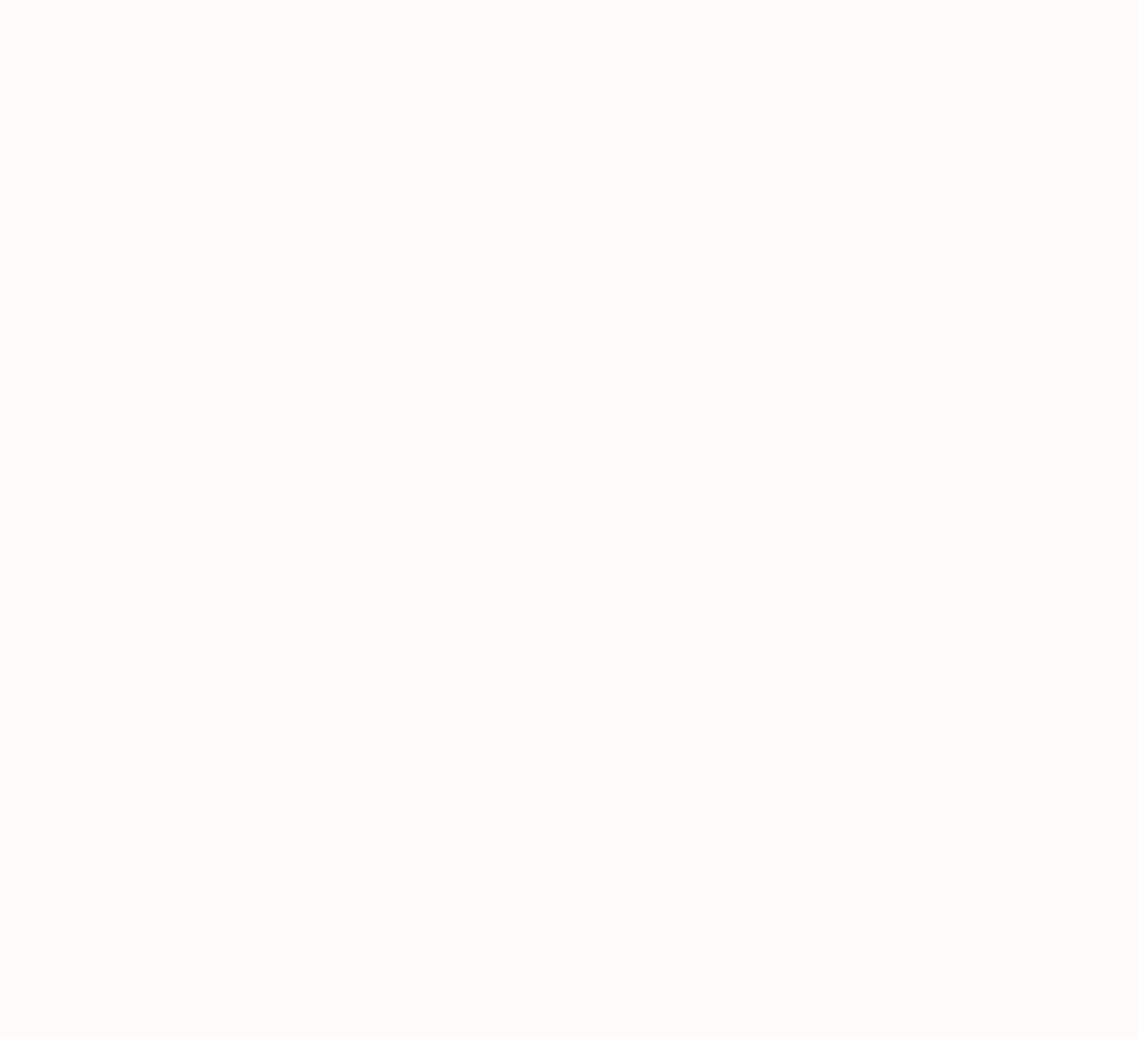
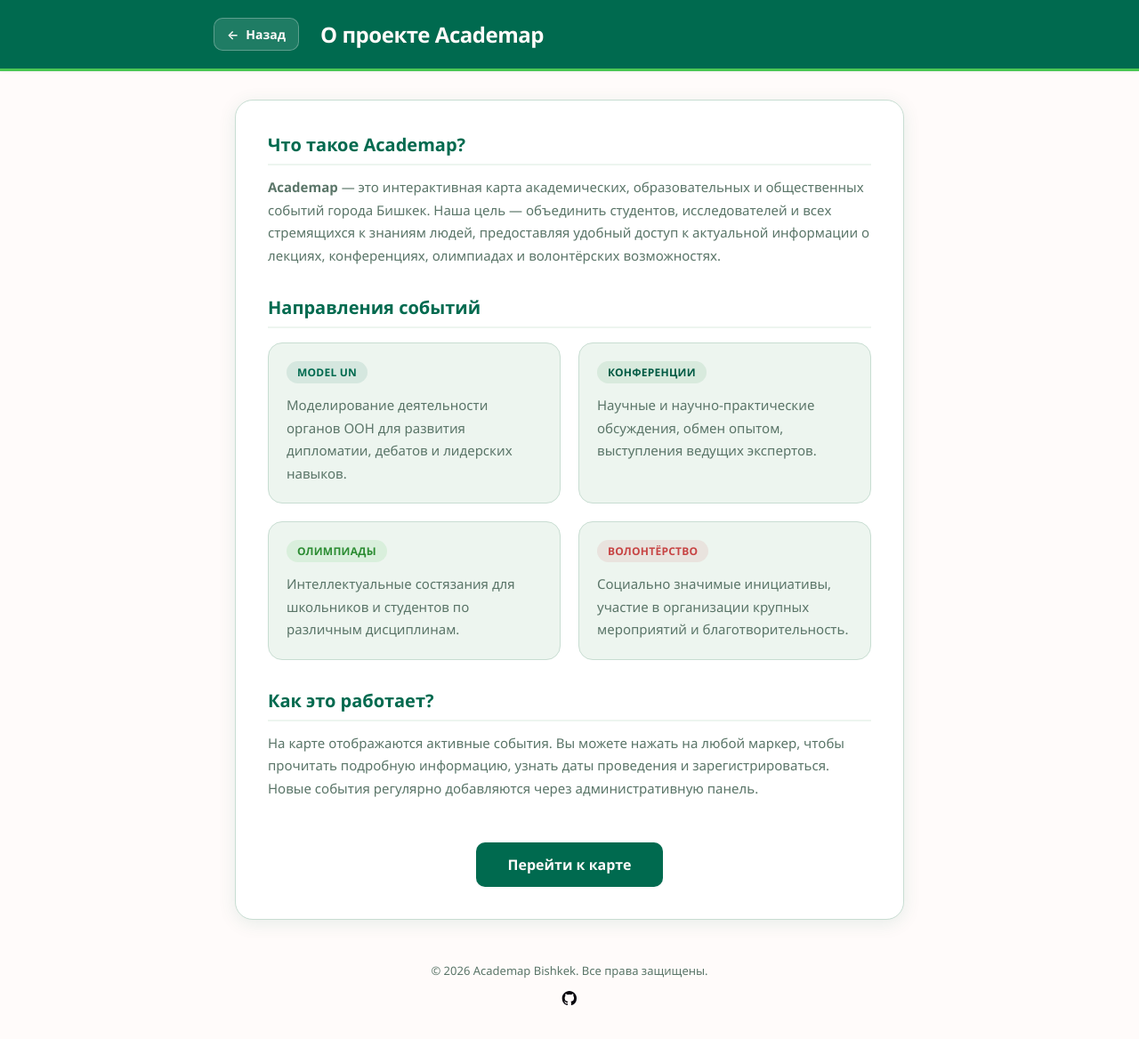
Before and after one commit to aidartheklutz/academap, a React (Vite) app: page /about in a window 1280 px wide. Before the commit this address had no page. Shown: the top 1168 px of the page at 89% size. Before the commit the page ends 800 px from the top, so only its background shows below. Built offline with nearby package versions, Linux system fonts and the light colour scheme.

Commit message:
change navbar design

```diff
--- a/src/App.jsx
+++ b/src/App.jsx
@@ -1,11 +1,13 @@
 import { Routes, Route } from "react-router";
 import MapView from "./components/MapView";
 import AdminPage from "./pages/AdminPage";
+import AboutPage from "./pages/AboutPage";
 
 export default function App() {
   return (
     <Routes>
       <Route path="/" element={<MapView />} />
+      <Route path="/about" element={<AboutPage />} />
       <Route path="/admin-0311" element={<AdminPage />} />
     </Routes>
   );
--- a/src/components/MapView.jsx
+++ b/src/components/MapView.jsx
@@ -1,6 +1,7 @@
 import { useEffect, useState } from "react";
 import { MapContainer, Marker, TileLayer, useMapEvents } from "react-leaflet";
 import "leaflet/dist/leaflet.css";
+import { Link } from "react-router";
 import { fetchEvents } from "../api/events";
 import EventDetail from "./EventDetail";
 import { createEventIcon } from "./EventMarker";
@@ -48,10 +49,20 @@
     <div className="map-view">
       {interactive && (
         <header className="map-header">
-          <div className="map-header__brand">
+          <Link to="/" className="map-header__brand">
             <h1>Academap</h1>
             <p>Карта событий Бишкека</p>
-          </div>
+          </Link>
+          <nav className="map-header__nav">
+            <Link to="/about" className="map-header__nav-link" aria-label="О проекте" title="О проекте">
+              <svg className="map-header__nav-icon" viewBox="0 0 24 24" width="20" height="20" fill="none" stroke="currentColor" strokeWidth="2.5" strokeLinecap="round" strokeLinejoin="round">
+                <circle cx="12" cy="12" r="10"></circle>
+                <line x1="12" y1="16" x2="12" y2="12"></line>
+                <line x1="12" y1="8" x2="12.01" y2="8"></line>
+              </svg>
+              <span>О проекте</span>
+            </Link>
+          </nav>
         </header>
       )}
 
--- a/src/index.css
+++ b/src/index.css
@@ -81,26 +81,57 @@
 }
 
 .map-header {
-  position: absolute;
-  top: 0;
-  left: 0;
-  right: 0;
+  position: relative;
   z-index: 1000;
   display: flex;
   align-items: center;
   justify-content: space-between;
-  padding: 1rem 1.25rem;
-  background: linear-gradient(
-    to bottom,
-    rgba(0, 106, 79, 0.94) 0%,
-    rgba(0, 106, 79, 0.72) 55%,
-    transparent 100%
-  );
-  pointer-events: none;
+  padding: 0.875rem 1.5rem;
+  background: var(--color-primary);
+  border-bottom: 3px solid var(--green-accent);
+  box-shadow: var(--shadow-md);
 }
 
-.map-header > * {
-  pointer-events: auto;
+.map-header__brand {
+  display: flex;
+  flex-direction: column;
+}
+
+.map-header__nav-link {
+  display: flex;
+  align-items: center;
+  gap: 0.5rem;
+  padding: 0.5rem 0.875rem;
+  background: rgba(255, 251, 250, 0.12);
+  border: 1px solid rgba(255, 251, 250, 0.28);
+  border-radius: var(--radius-md);
+  font-size: 0.875rem;
+  font-weight: 600;
+  color: var(--color-text-on-dark);
+  transition: background 0.15s, border-color 0.15s, transform 0.1s;
+}
+
+.map-header__nav-link:hover {
+  background: rgba(255, 251, 250, 0.2);
+  border-color: rgba(255, 251, 250, 0.45);
+}
+
+.map-header__nav-link:active {
+  transform: scale(0.97);
+}
+
+.map-header__nav-icon {
+  flex-shrink: 0;
+}
+
+@media (max-width: 480px) {
+  .map-header__nav-link span {
+    display: none;
+  }
+  .map-header__nav-link {
+    padding: 0.5rem;
+    border-radius: 50%;
+  }
 }
 
 .map-header__brand h1 {
@@ -640,3 +671,219 @@
 .admin-map .map-header {
   display: none;
 }
+
+/* About page */
+.about-page {
+  min-height: 100vh;
+  display: flex;
+  flex-direction: column;
+  background: var(--color-bg);
+}
+
+.about-header {
+  background: var(--color-primary);
+  border-bottom: 3px solid var(--green-accent);
+  padding: 1.25rem 1.5rem;
+  color: var(--color-text-on-dark);
+  box-shadow: var(--shadow-sm);
+  position: sticky;
+  top: 0;
+  z-index: 10;
+}
+
+.about-header__content {
+  max-width: 800px;
+  margin: 0 auto;
+  display: flex;
+  align-items: center;
+  gap: 1.5rem;
+  width: 100%;
+}
+
+.about-header__back {
+  display: inline-flex;
+  align-items: center;
+  gap: 0.5rem;
+  padding: 0.5rem 0.875rem;
+  background: rgba(255, 251, 250, 0.12);
+  border: 1px solid rgba(255, 251, 250, 0.28);
+  border-radius: var(--radius-md);
+  font-size: 0.875rem;
+  font-weight: 600;
+  color: var(--color-text-on-dark);
+  transition: background 0.15s, border-color 0.15s;
+}
+
+.about-header__back:hover {
+  background: rgba(255, 251, 250, 0.2);
+  border-color: rgba(255, 251, 250, 0.45);
+}
+
+.about-header h1 {
+  font-size: 1.5rem;
+  font-weight: 800;
+  letter-spacing: -0.02em;
+}
+
+.about-content {
+  flex: 1;
+  max-width: 800px;
+  width: 100%;
+  margin: 0 auto;
+  padding: 2rem 1.5rem;
+  display: flex;
+  flex-direction: column;
+  gap: 2rem;
+}
+
+.about-card {
+  background: var(--color-surface);
+  border: 1px solid var(--color-border);
+  border-radius: var(--radius-xl);
+  padding: 2.25rem;
+  box-shadow: var(--shadow-md);
+  display: flex;
+  flex-direction: column;
+  gap: 2rem;
+}
+
+.about-section h2 {
+  font-size: 1.25rem;
+  font-weight: 700;
+  color: var(--color-primary);
+  margin-bottom: 0.75rem;
+  border-bottom: 2px solid var(--color-surface-muted);
+  padding-bottom: 0.5rem;
+}
+
+.about-section p {
+  font-size: 0.9375rem;
+  line-height: 1.7;
+  color: var(--color-muted);
+}
+
+.about-categories {
+  display: grid;
+  grid-template-columns: repeat(auto-fit, minmax(280px, 1fr));
+  gap: 1.25rem;
+  margin-top: 1rem;
+}
+
+.category-card {
+  padding: 1.25rem;
+  background: var(--color-surface-muted);
+  border: 1px solid var(--color-border);
+  border-radius: var(--radius-lg);
+  display: flex;
+  flex-direction: column;
+  gap: 0.75rem;
+  transition: transform 0.2s, box-shadow 0.2s;
+}
+
+.category-card:hover {
+  transform: translateY(-2px);
+  box-shadow: var(--shadow-sm);
+  border-color: var(--color-border-strong);
+}
+
+.category-badge {
+  display: inline-block;
+  align-self: flex-start;
+  padding: 0.25rem 0.75rem;
+  font-size: 0.75rem;
+  font-weight: 700;
+  border-radius: 999px;
+  text-transform: uppercase;
+  letter-spacing: 0.02em;
+}
+
+.category-badge.mun {
+  background: rgba(0, 106, 79, 0.1);
+  color: var(--green-dark);
+}
+
+.category-badge.conference {
+  background: rgba(95, 167, 118, 0.15);
+  color: var(--color-primary-hover);
+}
+
+.category-badge.olympiad {
+  background: rgba(74, 199, 82, 0.12);
+  color: #2b8c32;
+}
+
+.category-badge.volunteering {
+  background: rgba(199, 68, 68, 0.1);
+  color: var(--color-danger);
+}
+
+.about-actions {
+  display: flex;
+  justify-content: center;
+  margin-top: 1rem;
+}
+
+.about-button-primary {
+  display: inline-block;
+  padding: 0.875rem 2.25rem;
+  background: var(--color-primary);
+  color: var(--color-text-on-dark);
+  font-weight: 700;
+  font-size: 1rem;
+  text-align: center;
+  border-radius: var(--radius-md);
+  box-shadow: var(--shadow-sm);
+  transition: background 0.15s, transform 0.1s, box-shadow 0.15s;
+}
+
+.about-button-primary:hover {
+  background: var(--color-primary-hover);
+  box-shadow: var(--shadow-md);
+}
+
+.about-button-primary:active {
+  transform: scale(0.98);
+}
+
+.about-footer {
+  text-align: center;
+  padding: 1rem 0;
+  font-size: 0.8125rem;
+  color: var(--color-muted);
+  display: flex;
+  flex-direction: column;
+  align-items: center;
+  gap: 0.75rem;
+}
+
+.about-socials {
+  display: flex;
+  gap: 1rem;
+}
+
+.social-icon-svg {
+  width: 1.25rem;
+  height: 1.25rem;
+  fill: currentColor;
+  color: var(--color-muted);
+  transition: color 0.15s;
+}
+
+.social-icon-svg:hover {
+  color: var(--color-primary);
+}
+
+.animate-fade-in {
+  animation: fadeIn 0.3s ease-out;
+}
+
+@keyframes fadeIn {
+  from {
+    opacity: 0;
+    transform: translateY(10px);
+  }
+  to {
+    opacity: 1;
+    transform: translateY(0);
+  }
+}
--- /dev/null
+++ b/src/pages/AboutPage.jsx
@@ -0,0 +1,71 @@
+import { Link } from "react-router";
+
+export default function AboutPage() {
+  return (
+    <div className="about-page">
+      <header className="about-header">
+        <div className="about-header__content">
+          <Link to="/" className="about-header__back" aria-label="Назад к карте">
+            ← <span>Назад</span>
+          </Link>
+          <h1>О проекте Academap</h1>
+        </div>
+      </header>
+
+      <main className="about-content">
+        <div className="about-card animate-fade-in">
+          <div className="about-section">
+            <h2>Что такое Academap?</h2>
+            <p>
+              <strong>Academap</strong> — это интерактивная карта академических, образовательных и общественных событий города Бишкек. Наша цель — объединить студентов, исследователей и всех стремящихся к знаниям людей, предоставляя удобный доступ к актуальной информации о лекциях, конференциях, олимпиадах и волонтёрских возможностях.
+            </p>
+          </div>
+
+          <div className="about-section">
+            <h2>Направления событий</h2>
+            <div className="about-categories">
+              <div className="category-card">
+                <span className="category-badge mun">Model UN</span>
+                <p>Моделирование деятельности органов ООН для развития дипломатии, дебатов и лидерских навыков.</p>
+              </div>
+              <div className="category-card">
+                <span className="category-badge conference">Конференции</span>
+                <p>Научные и научно-практические обсуждения, обмен опытом, выступления ведущих экспертов.</p>
+              </div>
+              <div className="category-card">
+                <span className="category-badge olympiad">Олимпиады</span>
+                <p>Интеллектуальные состязания для школьников и студентов по различным дисциплинам.</p>
+              </div>
+              <div className="category-card">
+                <span className="category-badge volunteering">Волонтёрство</span>
+                <p>Социально значимые инициативы, участие в организации крупных мероприятий и благотворительность.</p>
+              </div>
+            </div>
+          </div>
+
+          <div className="about-section">
+            <h2>Как это работает?</h2>
+            <p>
+              На карте отображаются активные события. Вы можете нажать на любой маркер, чтобы прочитать подробную информацию, узнать даты проведения и зарегистрироваться. Новые события регулярно добавляются через административную панель.
+            </p>
+          </div>
+
+          <div className="about-actions">
+            <Link to="/" className="about-button-primary">
+              Перейти к карте
+            </Link>
+          </div>
+        </div>
+
+        <footer className="about-footer">
+          <p>© {new Date().getFullYear()} Academap Bishkek. Все права защищены.</p>
+          <div className="about-socials">
+            <a href="https://github.com/aidartheklutz/academap" target="_blank" rel="noopener noreferrer" aria-label="GitHub">
+              <svg className="social-icon-svg"><use href="/icons.svg#github-icon" /></svg>
+            </a>
+          </div>
+        </footer>
+      </main>
+    </div>
+  );
+}
```
